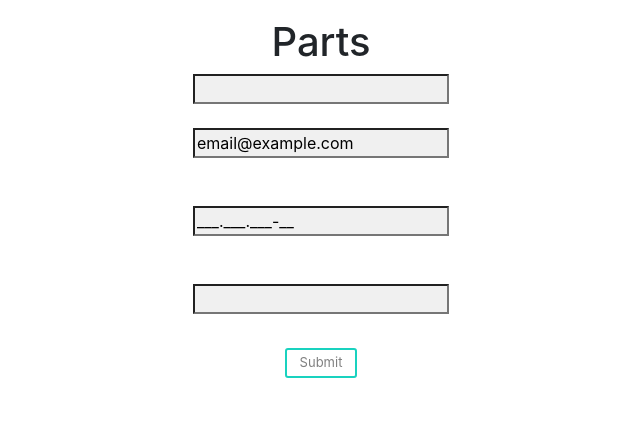
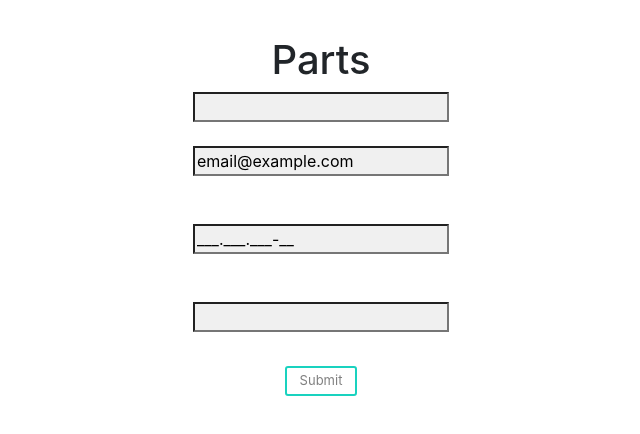
Before and after one commit to ypedroo/contracts, a React (Create React App) app: page /parts in a window 1280 px wide. Shown: the top 434 px of the page, without its empty margins (319-959 px from the left). Built offline with nearby package versions, Linux system fonts and the light colour scheme.

Commit message:
Adding container styled component

```diff
--- a/src/components/pages/PartForm/PartFormHook.tsx
+++ b/src/components/pages/PartForm/PartFormHook.tsx
@@ -3,6 +3,8 @@ import * as Yup from 'yup';
 import { useDispatch } from 'react-redux';
 import { useFormik } from 'formik';
 import { submitForm } from '../../../store/actions/partsActions';
+import { Container } from '../../../styles/styles';
+
 
 export default () => {
     const [submitData, setSubmitData] = React.useState('');
@@ -34,6 +36,7 @@ export default () => {
     });
 
     return (
+        <Container>
             <div>
                 <h1>Parts</h1>
                 <form onSubmit={form.handleSubmit}>
@@ -69,5 +72,6 @@ export default () => {
                     </div>
                 )}
             </div>
+        </Container>
     );
 };
```
Lines whose indentation alone changed are shown as unchanged.
